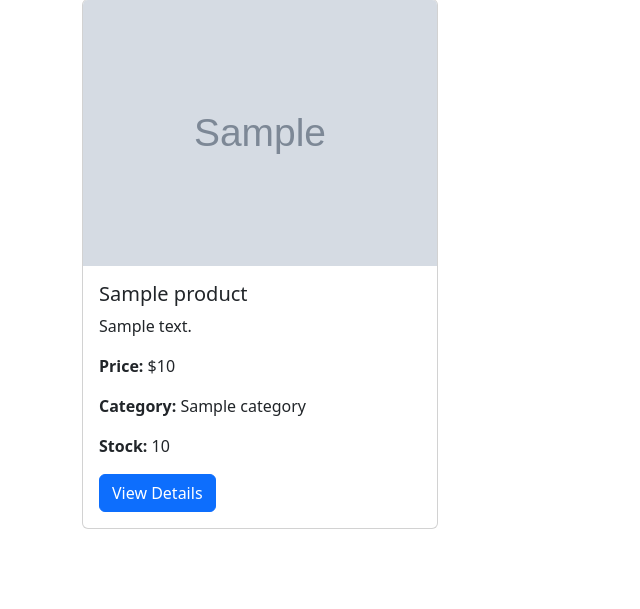
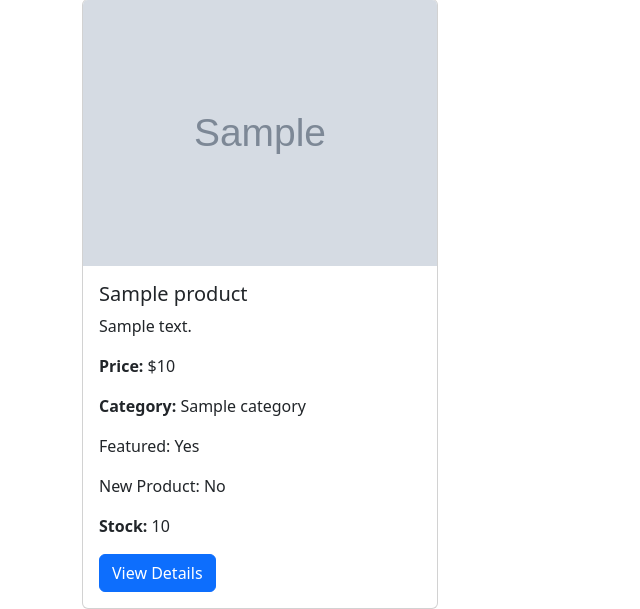
Before and after one commit to chari00/pixelpioneer, a Django app: template pixelpioneer/templates/pixelpioneer/product_list.html in a window 1280 px wide. Shown: the part 199-808 px from the top of the page, without its empty margins (0-640 px from the left). Before the commit the page ends 728 px from the top, so only its background shows below. Run offline with Django 4.2, Linux system fonts and the light colour scheme; the template is opened without the code that fills it: most values are stand-ins (such as "Sample title", 1, 10 or a date in 2020); grey boxes marked "Sample" are stand-in pictures.

Commit message:
modify forms

```diff
--- a/pixelpioneer/forms.py
+++ b/pixelpioneer/forms.py
@@ -12,6 +12,8 @@ class ProductForm(forms.ModelForm):
             'description': 'Product Description',
             'price': 'Price',
             'image': 'Image',
+            'feature': 'Featured',
+            'is_new': 'New Product',
             'category': 'Category',
             'stock': 'Stock'
         }
--- a/pixelpioneer/templates/pixelpioneer/product_list.html
+++ b/pixelpioneer/templates/pixelpioneer/product_list.html
@@ -1,12 +1,11 @@
-{% extends 'pixelpioneer/base.html' %}
-
-{% block title %}Products - Pixel Pioneer{% endblock %}
-
-{% block content %}
+{% extends 'pixelpioneer/base.html' %} {% block title %}Products - Pixel
+Pioneer{% endblock %} {% block content %}
 <div class="row">
   <div class="col-12 mb-4">
     <h1>Products</h1>
-        <a href="{% url 'product_create' %}" class="btn btn-primary">Add New Product</a>
+    <a href="{% url 'product_create' %}" class="btn btn-primary"
+      >Add New Product</a
+    >
   </div>
 </div>
 
@@ -14,14 +13,26 @@
   {% for product in products %}
   <div class="col">
     <div class="card h-100">
-            <img src="{{ MEDIA_URL }}{{ product.image }}" class="card-img-top" alt="{{ product.product_name }}">
+      <img
+        src="{{ MEDIA_URL }}{{ product.image }}"
+        class="card-img-top"
+        alt="{{ product.product_name }}"
+      />
       <div class="card-body">
         <h5 class="card-title">{{ product.product_name }}</h5>
         <p class="card-text">{{ product.description|truncatewords:30 }}</p>
         <p class="card-text"><strong>Price:</strong> ${{ product.price }}</p>
-                <p class="card-text"><strong>Category:</strong> {{ product.category }}</p>
+        <p class="card-text">
+          <strong>Category:</strong> {{ product.category }}
+        </p>
+        <p>Featured: {% if product.feature %}Yes{% else %}No{% endif %}</p>
+        <p>New Product: {% if product.is_new %}Yes{% else %}No{% endif %}</p>
         <p class="card-text"><strong>Stock:</strong> {{ product.stock }}</p>
-                <a href="{% url 'product_detail' id=product.id %}" class="btn btn-primary">View Details</a>
+        <a
+          href="{% url 'product_detail' id=product.id %}"
+          class="btn btn-primary"
+          >View Details</a
+        >
       </div>
     </div>
   </div>
```
Also changed, not shown: pixelpioneer/templates/pixelpioneer/product_edit.html (+31 -8 lines). Lines whose indentation alone changed are shown as unchanged.
